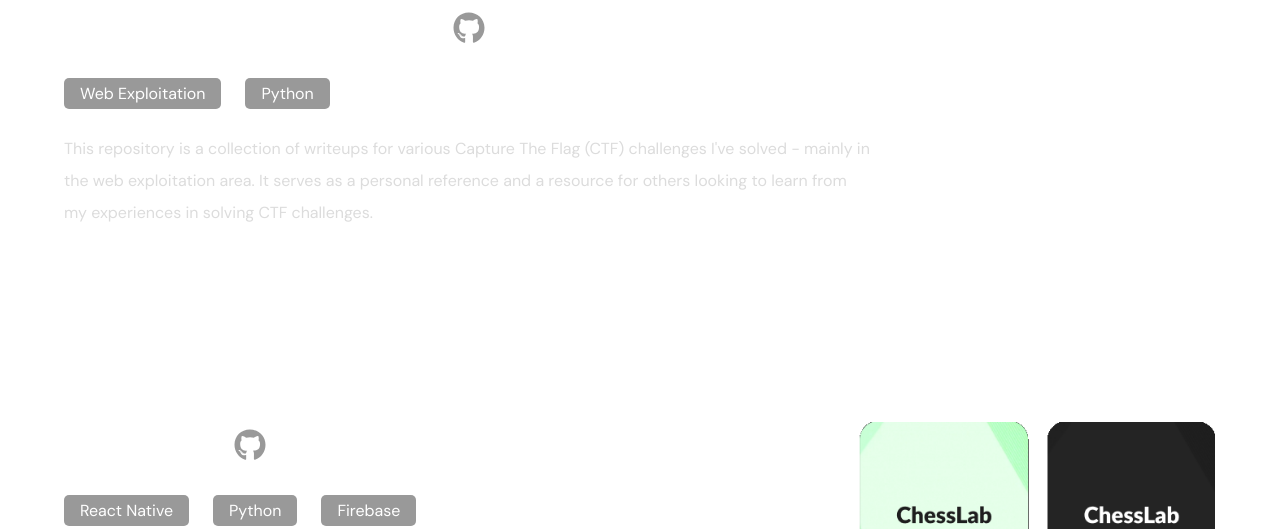
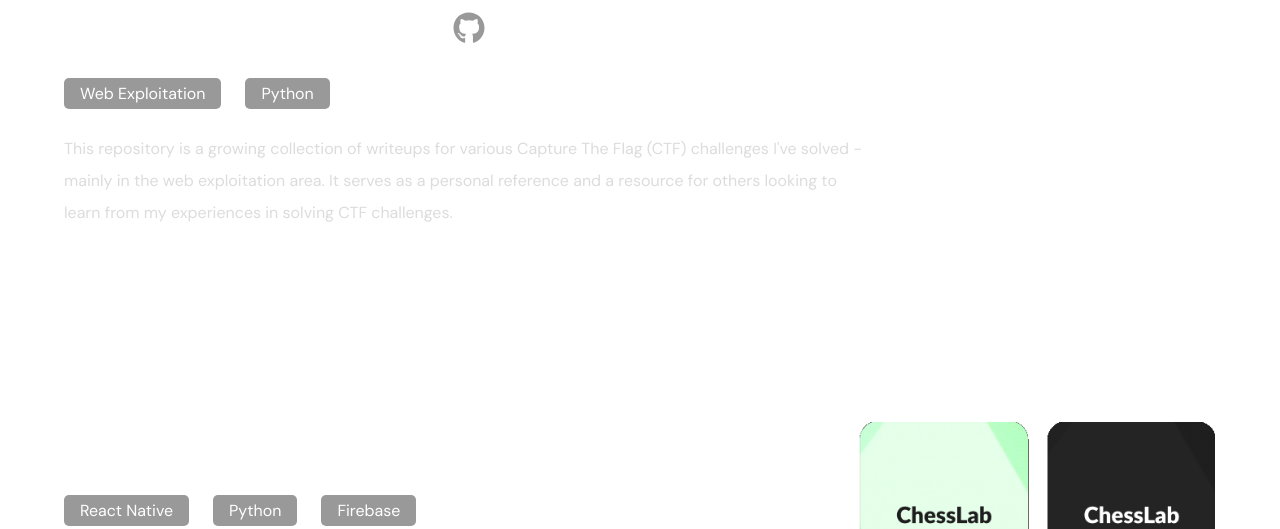
Before and after one commit to sousa16/portfolio-website, a React (Create React App) app: page / in a window 1280 px wide. Shown: the part 2120-2649 px from the top of the page. Built offline with nearby package versions, Linux system fonts and the light colour scheme.

Commit message:
made github icon not show up if link is not set

```diff
--- a/src/components/layouts/Project.js
+++ b/src/components/layouts/Project.js
@@ -31,11 +31,13 @@ const Project = ({ data }) => {
                     {data.project_name}
                 </Heading>
 
+                {data.project_url &&
                 <a href={data.project_url} target='_blank' rel="noreferrer">
                     <IconContainer color='grey' size='2rem'>
                         <FaGithub />
                     </IconContainer>
                 </a>
+                }
             </FlexContainer>
 
             <PaddingContainer top='1rem'>
--- a/src/utils/Data.js
+++ b/src/utils/Data.js
@@ -33,7 +33,7 @@ export const projectDetails = [
     {
         id: 0,
         project_name: 'CTF Writeup Repository',
-        project_desc: `This repository is a collection of writeups for various Capture The Flag (CTF) challenges I've solved - mainly in the web exploitation area. It serves as a personal reference and a resource for others looking to learn from my experiences in solving CTF challenges.`,
+        project_desc: `This repository is a growing collection of writeups for various Capture The Flag (CTF) challenges I've solved - mainly in the web exploitation area. It serves as a personal reference and a resource for others looking to learn from my experiences in solving CTF challenges.`,
         tech_stack: ['Web Exploitation', 'Python'],
         project_img: null,
         project_url: 'https://github.com/sousa16/ctf-writeups',
```
